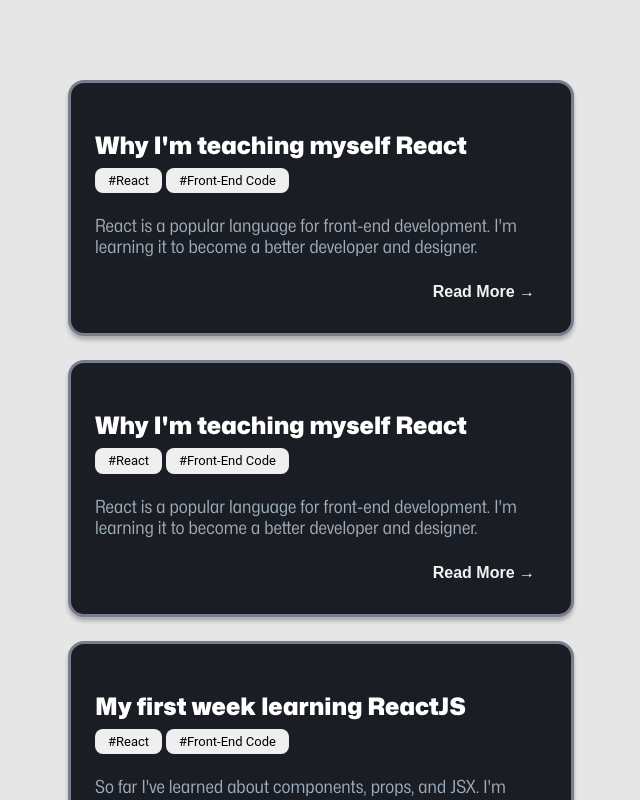
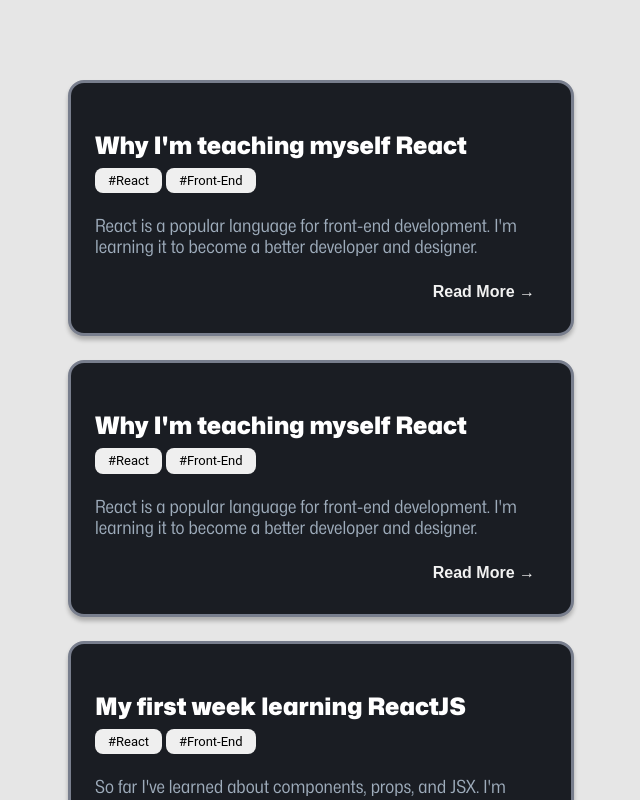
Before and after one commit to jacobolenick/myblog, a React (Create React App) app: page / in a window 1280 px wide. Shown: the top 800 px of the page, without its empty margins (319-959 px from the left). Built offline with nearby package versions, Linux system fonts and the light colour scheme; a web font is replaced by a local one.

Commit message:
updated the Pill Component

```diff
--- a/src/Components/Blogcard.js
+++ b/src/Components/Blogcard.js
@@ -9,7 +9,7 @@
       <div className="card-body">
         <h3 className="card-title">{blog.title}</h3>
         <Pill name="#React" />
-        <Pill name="#Front-End Code" />
+        <Pill name="#Front-End" />
         <p className="card-text">{blog.body}</p>
         <Cardbutton />
       </div>
```
